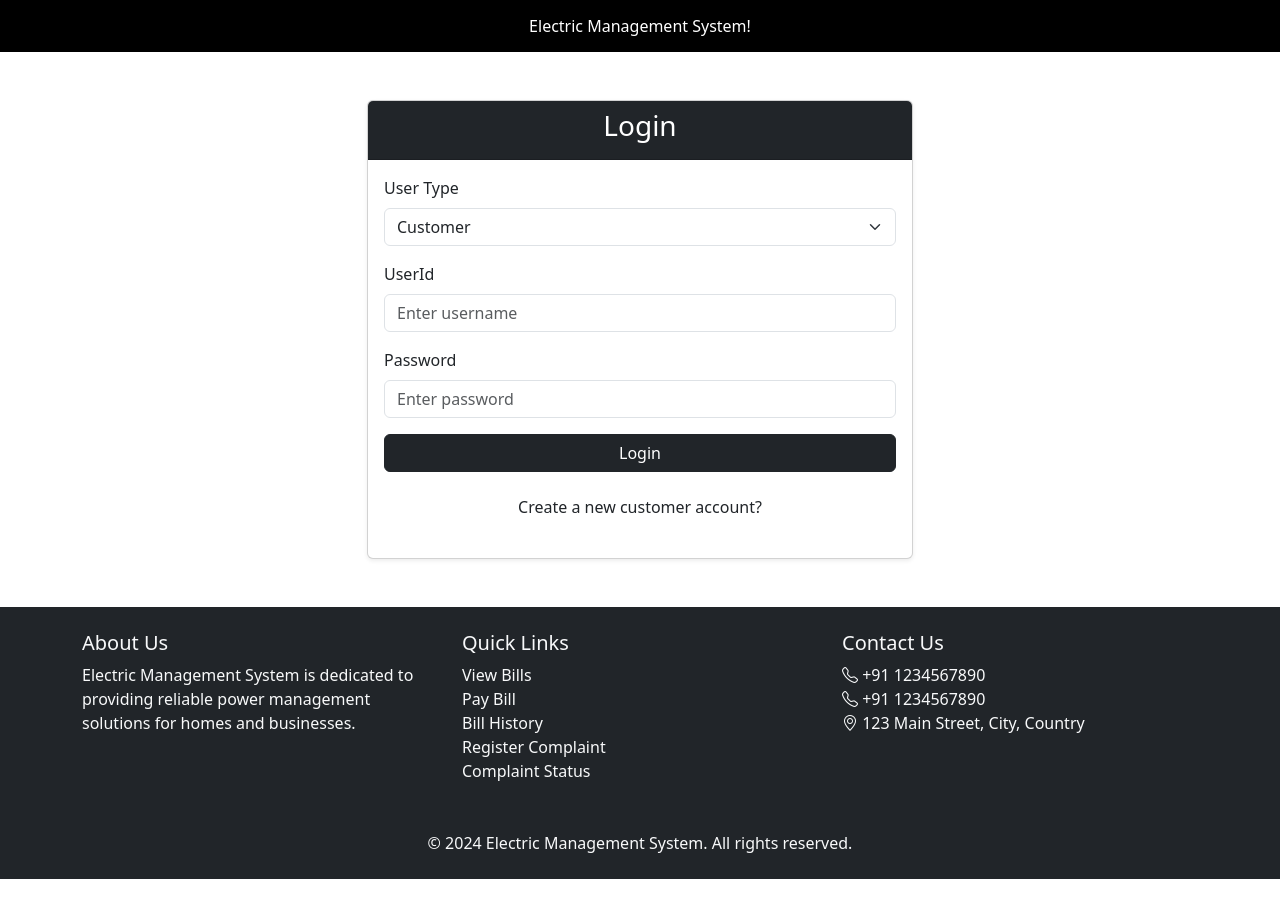
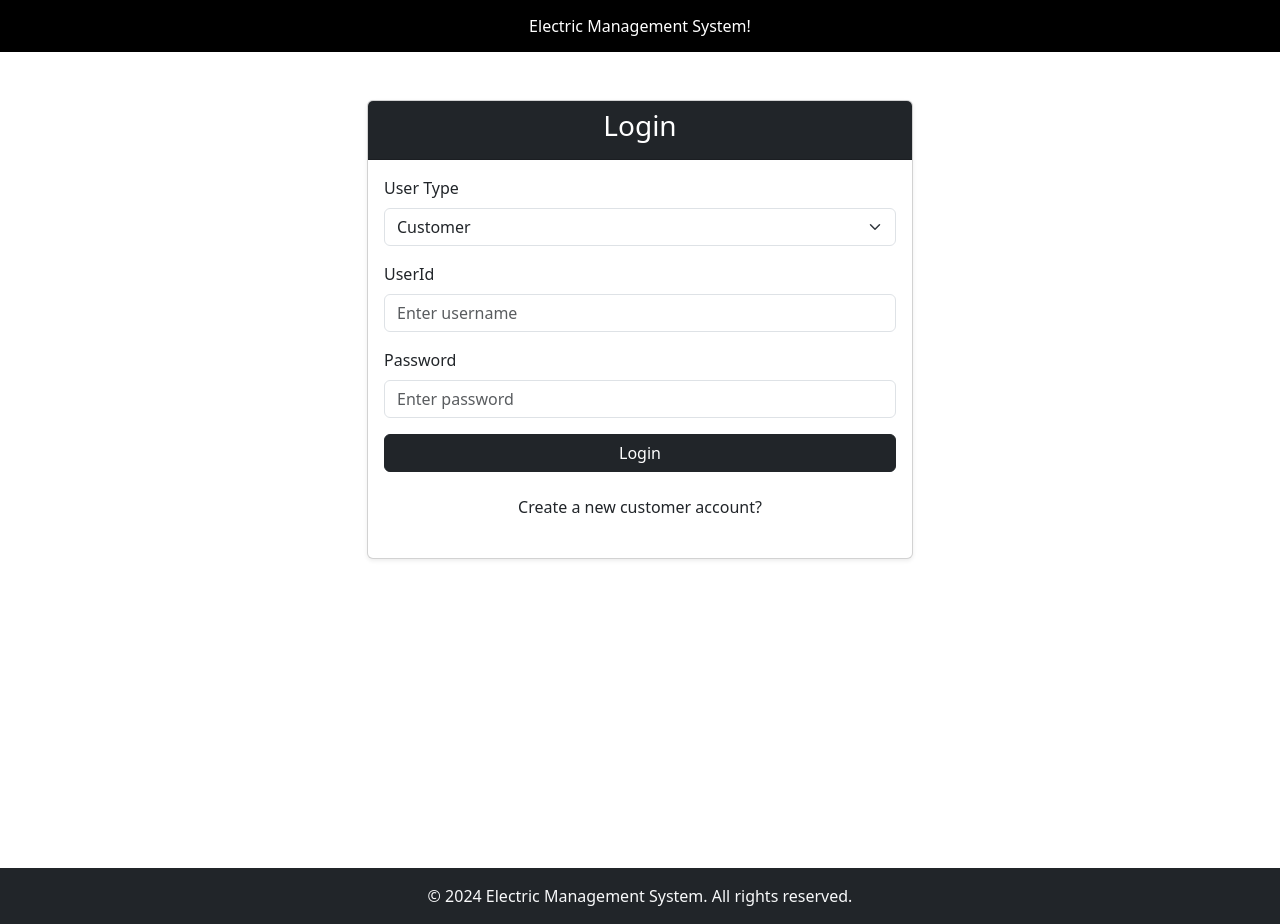
Before and after one commit to Anmolsri07/EMS, an Angular app: page /login in a window 1280 px wide. Before the commit the page ends 879 px from the top, so only its background shows below. Built offline with nearby package versions, Linux system fonts and the light colour scheme.

Commit message:
footer changes

```diff
--- a/src/app/app.component.html
+++ b/src/app/app.component.html
@@ -7,7 +7,7 @@
 <router-outlet />
 
 
-<footer class="bg-dark text-light py-4">
+<footer class="bg-dark text-light py-4" *ngIf="currentUser">
   <div class="container">
     <div class="row">
       <!-- About Section -->
@@ -48,3 +48,13 @@
     </div>
   </div>
 </footer>
+
+
+<footer class="bg-dark text-light py-2 py-3" *ngIf="!currentUser">
+  <div class="container">
+    <!-- Copyright -->
+    <div class="text-center">
+      <p class="mb-0">&copy; 2024 Electric Management System. All rights reserved.</p>
+    </div>
+  </div>
+</footer>
--- a/src/app/app.component.ts
+++ b/src/app/app.component.ts
@@ -1,12 +1,14 @@
+import { CommonModule } from '@angular/common';
 import { Component } from '@angular/core';
 import {  RouterLink, RouterOutlet } from '@angular/router';
 
 @Component({
   selector: 'app-root',
-  imports: [RouterOutlet, RouterLink],
+  imports: [RouterOutlet, RouterLink, CommonModule],
   templateUrl: './app.component.html',
   styleUrl: './app.component.scss',
 })
 export class AppComponent {
+  currentUser = localStorage.getItem('user')
   title = 'EMS';
 }
--- a/src/app/pages/login/login.component.html
+++ b/src/app/pages/login/login.component.html
@@ -1,4 +1,4 @@
-<div class="container my-5">
+<div class="container my-5" style="height: 90vh;">
   <div class="row justify-content-center">
     <div class="col-md-6">
       <div class="card shadow-sm">
```
